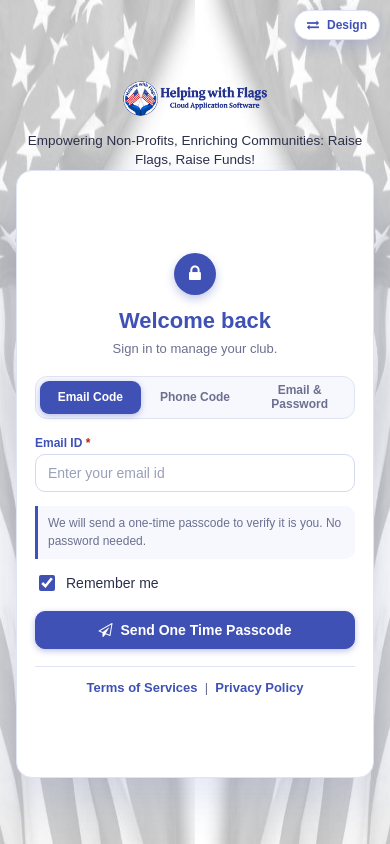
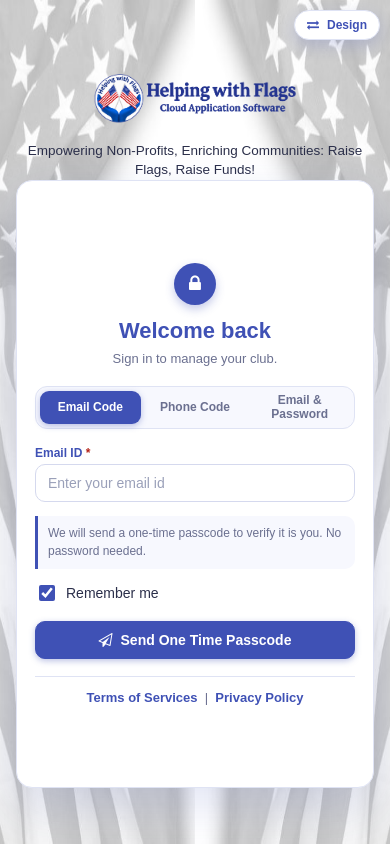
Before and after one commit to shreyansh-b/hwf-redesign-auth-pages, a plain HTML site: page index.html in a window 390 px wide. Drawn offline with nearby package versions, Linux system fonts and the light colour scheme.

Commit message:
update hero image dimensions for improved responsiveness in auth design

```diff
--- a/auth2-kids.css
+++ b/auth2-kids.css
@@ -42,7 +42,7 @@ body.nb-body::-webkit-scrollbar-thumb:hover { background-color: rgba(63, 81, 181
     border: 1px solid var(--na-border); box-shadow: 0 4px 10px rgba(63, 81, 181, 0.15);
 }
 .nb-hero img.nb-hero-lockup {
-    width: auto; height: clamp(50px, min(9vw, 8vh), 86px);
+    width: auto; height: clamp(70px, min(13vw, 12vh), 128px);
     padding: 0; background: transparent; border: none; box-shadow: none; border-radius: 0;
 }
 .nb-hero-name { font-size: clamp(14px, 2vh, 20px); font-weight: 700; letter-spacing: 0.08em; text-transform: uppercase; }
--- a/auth2.css
+++ b/auth2.css
@@ -47,7 +47,7 @@ body.nb-body::-webkit-scrollbar-thumb:hover { background-color: rgba(63, 81, 181
     border: 1px solid var(--na-border); box-shadow: 0 4px 10px rgba(63, 81, 181, 0.15);
 }
 .nb-hero img.nb-hero-lockup {
-    width: auto; height: clamp(50px, min(9vw, 8vh), 86px);
+    width: auto; height: clamp(70px, min(13vw, 12vh), 128px);
     padding: 0; background: transparent; border: none; box-shadow: none; border-radius: 0;
 }
 .nb-hero-name { font-size: clamp(14px, 2vh, 20px); font-weight: 700; letter-spacing: 0.08em; text-transform: uppercase; }
```
